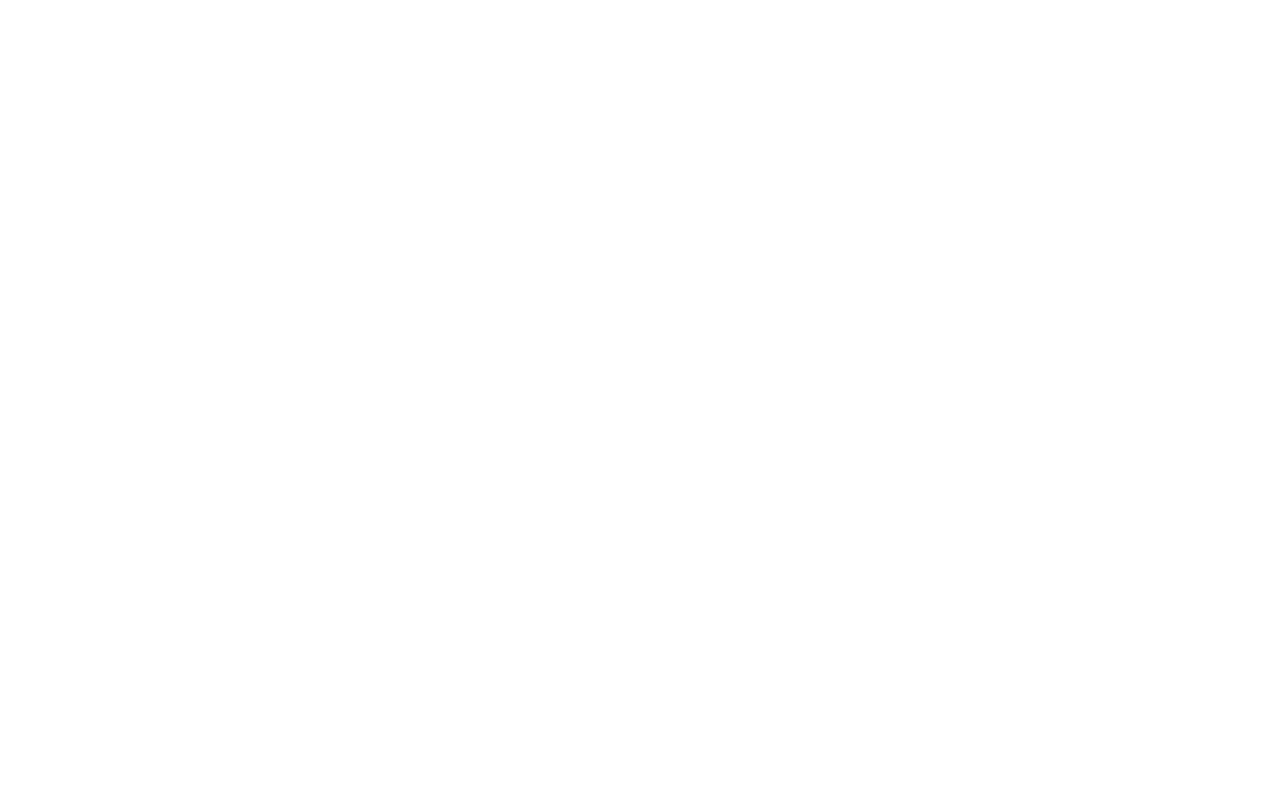
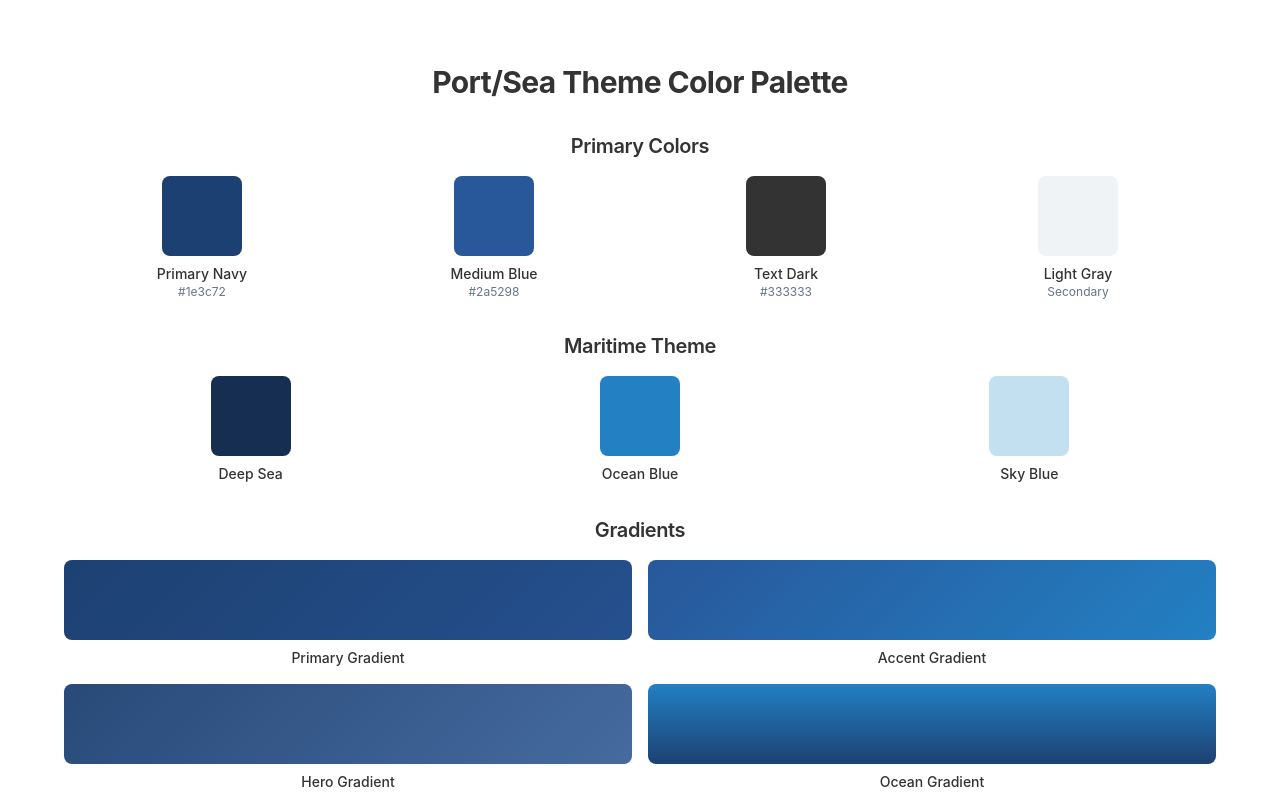
Before and after one commit to michaeltheo/PeramosPort, a React (Vite) app: page /color-palette in a window 1280 px wide. Before the commit this address had no page. Shown: the top 800 px of the page. Built offline with nearby package versions, Linux system fonts and the light colour scheme.

Commit message:
feat: add ColorPalette component and integrate it into the application with routing

```diff
--- a/src/App.tsx
+++ b/src/App.tsx
@@ -4,6 +4,7 @@
 import { BrowserRouter, Routes, Route } from "react-router-dom";
 
 const Home = lazy(() => import("./pages/Home"));
+const ColorPalettePage = lazy(() => import("./pages/ColorPalette"));
 
 function App() {
   return (
@@ -11,6 +12,7 @@
       <Suspense fallback={<PageLoader />}>
         <Routes>
           <Route path="/" element={<Home />} />
+          <Route path="/color-palette" element={<ColorPalettePage />} />
         </Routes>
       </Suspense>
     </BrowserRouter>
--- /dev/null
+++ b/src/components/ColorPalette.tsx
@@ -0,0 +1,102 @@
+export const ColorPalette = () => {
+  return (
+    <div className="p-8 space-y-8">
+      <h1 className="text-3xl font-bold text-foreground">
+        Port/Sea Theme Color Palette
+      </h1>
+
+      {/* Primary Colors */}
+      <div className="space-y-4">
+        <h2 className="text-xl font-semibold">Primary Colors</h2>
+        <div className="grid grid-cols-2 md:grid-cols-4 gap-4">
+          <div className="text-center">
+            <div className="w-20 h-20 bg-primary rounded-lg mx-auto mb-2"></div>
+            <p className="text-sm font-medium">Primary Navy</p>
+            <p className="text-xs text-muted-foreground">#1e3c72</p>
+          </div>
+          <div className="text-center">
+            <div className="w-20 h-20 bg-accent rounded-lg mx-auto mb-2"></div>
+            <p className="text-sm font-medium">Medium Blue</p>
+            <p className="text-xs text-muted-foreground">#2a5298</p>
+          </div>
+          <div className="text-center">
+            <div className="w-20 h-20 bg-foreground rounded-lg mx-auto mb-2"></div>
+            <p className="text-sm font-medium">Text Dark</p>
+            <p className="text-xs text-muted-foreground">#333333</p>
+          </div>
+          <div className="text-center">
+            <div className="w-20 h-20 bg-secondary rounded-lg mx-auto mb-2"></div>
+            <p className="text-sm font-medium">Light Gray</p>
+            <p className="text-xs text-muted-foreground">Secondary</p>
+          </div>
+        </div>
+      </div>
+
+      {/* Maritime Colors */}
+      <div className="space-y-4">
+        <h2 className="text-xl font-semibold">Maritime Theme</h2>
+        <div className="grid grid-cols-3 gap-4">
+          <div className="text-center">
+            <div className="w-20 h-20 bg-maritime-deep rounded-lg mx-auto mb-2"></div>
+            <p className="text-sm font-medium">Deep Sea</p>
+          </div>
+          <div className="text-center">
+            <div className="w-20 h-20 bg-maritime-ocean rounded-lg mx-auto mb-2"></div>
+            <p className="text-sm font-medium">Ocean Blue</p>
+          </div>
+          <div className="text-center">
+            <div className="w-20 h-20 bg-maritime-sky rounded-lg mx-auto mb-2"></div>
+            <p className="text-sm font-medium">Sky Blue</p>
+          </div>
+        </div>
+      </div>
+
+      {/* Gradients */}
+      <div className="space-y-4">
+        <h2 className="text-xl font-semibold">Gradients</h2>
+        <div className="grid grid-cols-1 md:grid-cols-2 gap-4">
+          <div className="text-center">
+            <div className="w-full h-20 gradient-primary rounded-lg mb-2"></div>
+            <p className="text-sm font-medium">Primary Gradient</p>
+          </div>
+          <div className="text-center">
+            <div className="w-full h-20 gradient-accent rounded-lg mb-2"></div>
+            <p className="text-sm font-medium">Accent Gradient</p>
+          </div>
+          <div className="text-center">
+            <div className="w-full h-20 gradient-hero rounded-lg mb-2"></div>
+            <p className="text-sm font-medium">Hero Gradient</p>
+          </div>
+          <div className="text-center">
+            <div className="w-full h-20 gradient-ocean rounded-lg mb-2"></div>
+            <p className="text-sm font-medium">Ocean Gradient</p>
+          </div>
+        </div>
+      </div>
+
+      {/* Usage Examples */}
+      <div className="space-y-4">
+        <h2 className="text-xl font-semibold">Usage Examples</h2>
+        <div className="space-y-4">
+          <div className="p-6 bg-card border rounded-lg">
+            <h3 className="text-primary text-xl font-semibold mb-2">
+              Port Services
+            </h3>
+            <p className="text-foreground mb-4">
+              Welcome to Nea Peramos Port - your gateway to maritime excellence.
+            </p>
+            <button className="btn-primary mr-4">Primary Action</button>
+            <button className="btn-secondary">Secondary Action</button>
+          </div>
+
+          <div className="p-6 gradient-hero text-white rounded-lg">
+            <h3 className="text-2xl font-bold mb-2">Hero Section</h3>
+            <p className="opacity-90">
+              Experience world-class port facilities with our navy blue theme.
+            </p>
+          </div>
+        </div>
+      </div>
+    </div>
+  );
+};
--- a/src/components/index.ts
+++ b/src/components/index.ts
@@ -1,2 +1,3 @@
 export * from "./PageLoader";
 export * from "./ui";
+export * from "./ColorPalette";
--- a/src/index.css
+++ b/src/index.css
@@ -4,6 +4,13 @@
 
 /* Definition of the design system. All colors, gradients, fonts, etc should be defined here.
 All colors MUST be HSL.
+
+PORT/SEA THEME COLOR PALETTE:
+- Primary Navy: #1e3c72 → hsl(215, 59%, 28%)
+- Medium Blue: #2a5298 → hsl(215, 59%, 38%)
+- Text Dark: #333333 → hsl(0, 0%, 20%)
+- Ocean Blue: #4682B4 → hsl(205, 70%, 45%)
+- Light Sky: #B0D4F1 → hsl(200, 60%, 85%)
 */
 
 @layer base {
@@ -17,66 +24,66 @@
     --neutral-700: 215 19% 35%;
     --neutral-900: 222 47% 11%;
 
-    /* Brand colors - Maritime theme with coral/orange accents */
-    --primary: 222.2 47.4% 11.2%;
+    /* Brand colors - Navy Blue Maritime theme */
+    --primary: 215 59% 28%; /* Navy Blue #1e3c72 */
     --primary-foreground: 210 40% 98%;
-    --primary-hover: 215 85% 20%;
+    --primary-hover: 215 59% 23%; /* Darker navy on hover */
 
-    --accent: 210 40% 96.1%;
-    --accent-foreground: 222.2 47.4% 11.2%;
-    --accent-hover: 25 95% 48%;
+    --accent: 215 59% 38%; /* Medium Blue #2a5298 for links/accents */
+    --accent-foreground: 210 40% 98%;
+    --accent-hover: 215 59% 45%; /* Lighter blue on hover */
 
-    --secondary: 210 40% 96.1%;
-    --secondary-foreground: 222.2 47.4% 11.2%;
+    --secondary: 200 25% 95%; /* Light blue-gray for secondary elements */
+    --secondary-foreground: 215 59% 28%;
 
     /* Semantic colors */
     --background: 0 0% 100%;
-    --foreground: 222.2 84% 4.9%;
+    --foreground: 0 0% 20%; /* Dark gray #333333 for text */
 
     --card: 0 0% 100%;
-    --card-foreground: 222.2 84% 4.9%;
+    --card-foreground: 0 0% 20%; /* Matching text color */
 
     --muted: 210 40% 96.1%;
     --muted-foreground: 215.4 16.3% 46.9%;
 
     --border: 214.3 31.8% 91.4%;
     --input: 214.3 31.8% 91.4%;
-    --ring: 222.2 84% 4.9%;
+    --ring: 215 59% 28%; /* Navy blue ring for focus states */
 
     --popover: 0 0% 100%;
-    --popover-foreground: 222.2 84% 4.9%;
+    --popover-foreground: 0 0% 20%;
 
     --destructive: 0 84.2% 60.2%;
     --destructive-foreground: 210 40% 98%;
 
-    /* Maritime theme */
-    --maritime-deep: 215 85% 25%;
-    --maritime-ocean: 200 95% 45%;
-    --maritime-sky: 200 95% 90%;
+    /* Maritime theme - Navy Blue variation */
+    --maritime-deep: 215 59% 20%; /* Deep navy for depths */
+    --maritime-ocean: 205 70% 45%; /* Ocean blue */
+    --maritime-sky: 200 60% 85%; /* Light sky blue */
 
     --sustainability-green: 145 80% 35%;
     --sustainability-light: 145 80% 95%;
 
-    /* Gradients with coral/orange accents - Full-width enhanced */
+    /* Gradients with navy blue theme - Full-width enhanced */
     --gradient-primary: linear-gradient(
       135deg,
-      hsl(210 100% 12%),
-      hsl(210 100% 25%)
+      hsl(215 59% 28%),
+      hsl(215 59% 35%)
     );
     --gradient-accent: linear-gradient(
       135deg,
-      hsl(25 95% 53%),
-      hsl(35 95% 60%)
+      hsl(215 59% 38%),
+      hsl(205 70% 45%)
     );
     --gradient-hero: linear-gradient(
       135deg,
-      hsl(210 100% 12% / 0.95),
-      hsl(210 100% 20% / 0.85)
+      hsl(215 59% 28% / 0.95),
+      hsl(215 59% 35% / 0.85)
     );
     --gradient-hero-light: linear-gradient(
       to right,
-      hsla(215, 85%, 25%, 0.75),
-      hsla(215, 85%, 25%, 0.5)
+      hsla(215, 59%, 28%, 0.75),
+      hsla(215, 59%, 35%, 0.5)
     );
     --gradient-card: linear-gradient(
       145deg,
@@ -85,8 +92,8 @@
     );
     --gradient-ocean: linear-gradient(
       180deg,
-      hsl(200, 95%, 45%) 0%,
-      hsl(215, 85%, 25%) 100%
+      hsl(205, 70%, 45%) 0%,
+      hsl(215, 59%, 28%) 100%
     );
     --gradient-green: linear-gradient(
       135deg,
@@ -95,23 +102,23 @@
     );
     --gradient-overlay: linear-gradient(
       to right,
-      hsla(215, 85%, 25%, 0.9),
-      hsla(215, 85%, 25%, 0.7),
-      hsla(215, 85%, 25%, 0.6)
+      hsla(215, 59%, 28%, 0.9),
+      hsla(215, 59%, 28%, 0.7),
+      hsla(215, 59%, 28%, 0.6)
     );
     --gradient-diagonal: linear-gradient(
       165deg,
-      hsl(25 95% 53%) 0%,
-      hsl(25 95% 48%) 100%
+      hsl(215 59% 38%) 0%,
+      hsl(215 59% 28%) 100%
     );
     --gradient-stats-bg: linear-gradient(
       135deg,
-      hsl(215 85% 20%),
-      hsl(215 85% 15%)
+      hsl(215 59% 23%),
+      hsl(215 59% 18%)
     );
 
     /* Overlay for hero images */
-    --overlay-dark: 215 85% 25%;
+    --overlay-dark: 215 59% 28%;
     --overlay-opacity: 0.75;
 
     --radius: 0.5rem;
--- /dev/null
+++ b/src/pages/ColorPalette/ColorPalettePage.tsx
@@ -0,0 +1,6 @@
+import { ColorPalette } from "@/components";
+
+const ColorPalettePage = () => {
+  return <ColorPalette />;
+};
+export default ColorPalettePage;
--- /dev/null
+++ b/src/pages/ColorPalette/index.ts
@@ -0,0 +1 @@
+export { default } from "./ColorPalettePage";
--- a/src/pages/index.ts
+++ b/src/pages/index.ts
@@ -1 +1,2 @@
 export * from "./Home";
+export * from "./ColorPalettePage";
```
Also changed, not shown: 1 other file (tests, documents, lock files or other folders).
